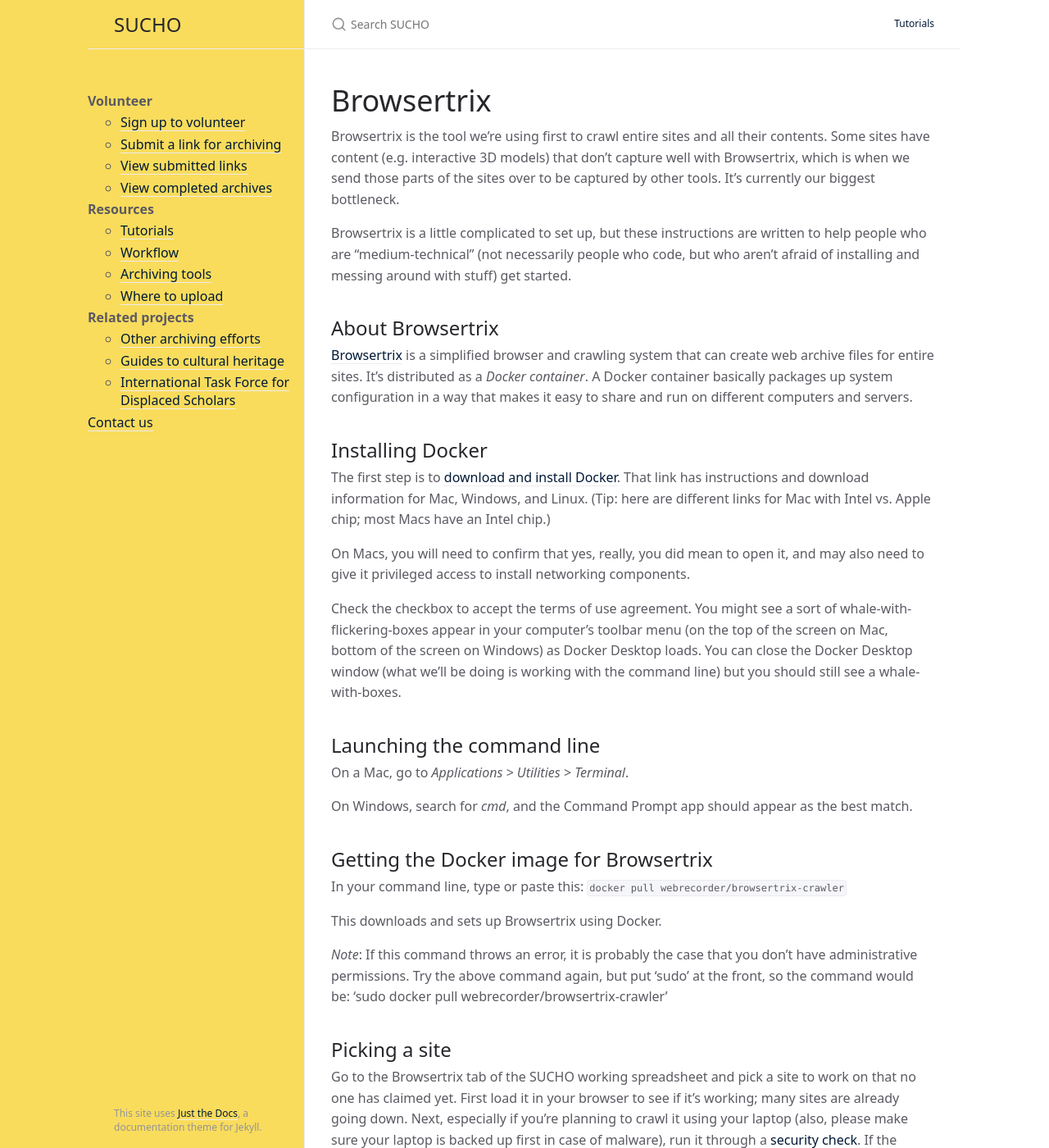
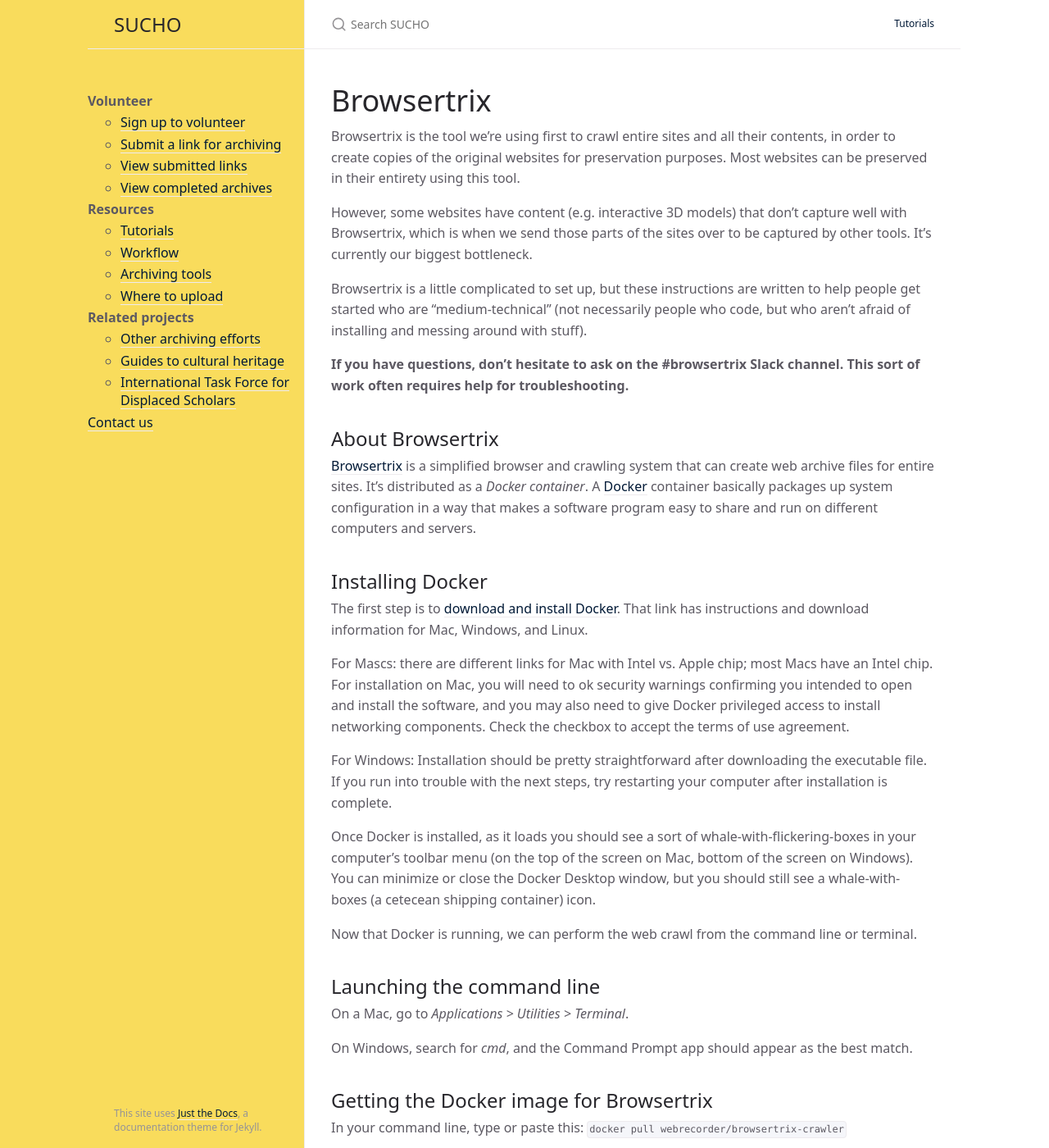
Before and after one commit to sucho-archiving/sucho-archiving.github.io, a Jekyll site: the page built from browsertrix.md, in a window 1280 px wide and 1400 px high. Shown: the whole window at 82% size. Built offline with Jekyll 4.4.1, drawn with Linux system fonts in a browser that asks for light colours; some of the changed text lies outside the part shown.

Commit message:
Update browsertrix.md
line-editing the browsertrix tutorial

````diff
--- a/browsertrix.md
+++ b/browsertrix.md
@@ -6,20 +6,28 @@
 
 # Browsertrix
 
-Browsertrix is the tool we're using first to crawl entire sites and all their contents. Some sites have content (e.g. interactive 3D models) that don't capture well with Browsertrix, which is when we send those parts of the sites over to be captured by other tools. It's currently our biggest bottleneck.
+Browsertrix is the tool we're using first to crawl entire sites and all their contents, in order to create copies of the original websites for preservation purposes. Most websites can be preserved in their entirety using this tool.
 
-Browsertrix is a little complicated to set up, but these instructions are written to help people who are "medium-technical" (not necessarily people who code, but who aren't afraid of installing and messing around with stuff) get started.
+However, some websites have content (e.g. interactive 3D models) that don't capture well with Browsertrix, which is when we send those parts of the sites over to be captured by other tools. It's currently our biggest bottleneck.
+
+Browsertrix is a little complicated to set up, but these instructions are written to help people get started who are "medium-technical" (not necessarily people who code, but who aren't afraid of installing and messing around with stuff).
+
+**If you have questions, don't hesitate to ask on the #browsertrix Slack channel. This sort of work often requires help for troubleshooting.**
 
 ## About Browsertrix
-[Browsertrix](https://github.com/webrecorder/browsertrix-crawler) is a simplified browser and crawling system that can create web archive files for entire sites. It's distributed as a *Docker container*. A Docker container basically packages up system configuration in a way that makes it easy to share and run on different computers and servers.
+[Browsertrix](https://github.com/webrecorder/browsertrix-crawler) is a simplified browser and crawling system that can create web archive files for entire sites. It's distributed as a *Docker container*. A [Docker](https://www.docker.com/) container basically packages up system configuration in a way that makes a software program easy to share and run on different computers and servers.
 
 ## Installing Docker
 
-The first step is to [download and install Docker](https://docs.docker.com/get-docker/). That link has instructions and download information for Mac, Windows, and Linux. (Tip: here are different links for Mac with Intel vs. Apple chip; most Macs have an Intel chip.)
+The first step is to [download and install Docker](https://docs.docker.com/get-docker/). That link has instructions and download information for Mac, Windows, and Linux.
 
-On Macs, you will need to confirm that yes, really, you did mean to open it, and may also need to give it privileged access to install networking components.
+For Mascs: there are different links for Mac with Intel vs. Apple chip; most Macs have an Intel chip. For installation on Mac, you will need to ok security warnings confirming you intended to open and install the software, and you may also need to give Docker privileged access to install networking components. Check the checkbox to accept the terms of use agreement.
 
-Check the checkbox to accept the terms of use agreement. You might see a sort of whale-with-flickering-boxes appear in your computer's toolbar menu (on the top of the screen on Mac, bottom of the screen on Windows) as Docker Desktop loads. You can close the Docker Desktop window (what we'll be doing is working with the command line) but you should still see a whale-with-boxes.
+For Windows: Installation should be pretty straightforward after downloading the executable file. If you run into trouble with the next steps, try restarting your computer after installation is complete.
+
+Once Docker is installed, as it loads you should see a sort of whale-with-flickering-boxes in your computer's toolbar menu (on the top of the screen on Mac, bottom of the screen on Windows). You can minimize or close the Docker Desktop window, but you should still see a whale-with-boxes (a cetecean shipping container) icon.
+
+Now that Docker is running, we can perform the web crawl from the command line or terminal.
 
 ## Launching the command line
 On a Mac, go to *Applications > Utilities > Terminal*.
@@ -31,26 +39,48 @@
 In your command line, type or paste this:
 `docker pull webrecorder/browsertrix-crawler`
 
-This downloads and sets up Browsertrix using Docker.
+This command downloads and sets up Browsertrix using Docker.
 
-*Note*: If this command throws an error, it is probably the case that you don't have administrative permissions. Try the above command again, but put 'sudo' at the front, so the command would be: 'sudo docker pull webrecorder/browsertrix-crawler'
+*Note*: If this command throws an error, you might not have administrative permissions. Try the above command again, but put `sudo` at the front, so the command would be: `sudo docker pull webrecorder/browsertrix-crawler`
 
 ## Picking a site
-Go to the Browsertrix tab of the SUCHO working spreadsheet and pick a site to work on that no one has claimed yet. First load it in your browser to see if it's working; many sites are already going down. Next, especially if you're planning to crawl it using your laptop (also, please make sure your laptop is backed up first in case of malware), run it through a [security check](https://sitecheck.sucuri.net/). If the security check can't run on the site, try again with another link; we have other people who can run the crawler on dodgier links using stand-alone servers.
+Go to the Browsertrix tab of the SUCHO working spreadsheet and pick a site to work on that no one has claimed yet. To claim the site, on that row of the spreadsheet, add your name to the 'Claimed By' column, and update the 'Status' column to 'in progress.'
+
+Load the 'Collection Url' in your browser to see if it's working; many sites are already going down, so double check before proceeding.
+
+Next, to avoid downloading malware, please make sure your personal computer is backed up, and run it through a [security check](https://sitecheck.sucuri.net/). If the security check can't run on the site, make a note in the Comments field, and move on to the next item. We can assign other people to run the crawler on dodgier links using stand-alone servers.
 
 ## Creating a configuration YAML file
-A YAML file is just a plain-text file for storing configuration and such. YAML files are very picky about spaces, how many, and where they're located. You can download an [example YAML file here](crawl-config.yaml), and modify it using a plain-text editor. (If you don't have a plain-text editor already installed on your computer, download and install [Atom](https://atom.io/) for Mac or Windows, and use that to open and edit the example YAML file.)
+A YAML file is just a plain-text file for storing configuration information about how a programming script will run. YAML files are very picky about spaces, how many, and where they're located.
+
+You can download an [example YAML file here](crawl-config.yaml), and modify it using a plain-text editor. (If you don't have a plain-text editor already installed on your computer, download and install [Atom](https://atom.io/) for Mac or Windows, and use that to open and edit the example YAML file.)
+
+The crawl-config.yaml file should look as follows, with only `collection`, `url`, and `include` being changed for each case:
+
+```
+collection: "archangel-kiev-ua"
+workers: 16
+saveState: always
+seeds:
+  - url: http://archangel.kiev.ua/
+    include: .*\.archangel\.kiev\.ua/
+    scopeType: "host"
+```
 
 Here's the things you should modify:
 
 * `collection:` this should be basically the URL that you scrape, but with hyphens instead of periods in the URL. So *http://archangel.kiev.ua* becomes `collection: archangel-kiev-ua`
 * `url:` this is just the base URL in the SUCHO spreadsheet for the URL you're scraping
-* `include:` this is a little tricky it's the URL with some complicated syntax to try to capture subdomains. It starts with `.*\.` and then the first part of your URL. Instead of a dot between the parts of your URL path, it should be `\.` So *http://archangel.kiev.ua* becomes `include: .*\.archangel\.kiev\.ua/`
+* `include:` this is a little tricky, but all you need to do is reconfigure the collection URL with some new syntax to ensure the webcrawler captures subdomains. It starts with `.*\.` and then the first part of your URL. Instead of a dot between the parts of your URL path, it should be `\.` So *http://archangel.kiev.ua* becomes `include: .*\.archangel\.kiev\.ua/`
 
-Save the YAML file as *crawl-config.yaml* somewhere easy to navigate to on your computer -- on a Mac, the Documents folder is a good one. You need to be able to change your directory using the command line to where your *crawl-config.yaml* file is saved on your computer to run the Docker command to crawl the site.
+Save the YAML file as *crawl-config.yaml* somewhere easy to navigate to on your computer -- on a Mac, the Documents folder is a good one.
+
+You wil need to be able to change your directory using the command line to where your *crawl-config.yaml* file is saved on your computer to run the Docker command from that directory when you crawl the site.
+
+**Note**: If you encounter errors relating to absolute paths, directories, or other errors, you may need to double check where you placed your config file, and how you are directing browsertrix to find it.
 
 ## Starting to crawl the site
-Open up a command line again, if you closed it before.
+Open up the command line again, if you closed it before.
 
 On a Mac, this will by default put you in your home directory (i.e. /Users/your-user-name). If you saved your *crawl-config.yaml* in the Documents folder, type `cd Documents`, and your command line will put you in the Documents folder. (If you put it somewhere else, you can put in that path after the `cd`, e.g. `cd Documents/some-subfolder/another-subfolder`).
 
@@ -61,12 +91,16 @@
 If you're on Windows, use this command:
 `docker run -v %PWD%/crawl-config.yaml:/app/crawl-config.yaml -v %PWD%/crawls:/crawls/ webrecorder/browsertrix-crawler crawl --config /app/crawl-config.yaml --generateWACZ`
 
-*Note*: You may have to use 'sudo' at the start of this command. If you are on Windows, you should change "$PWD" to the absolute path. To find the absolute path for your yaml file, locate the crawl-config.yaml file and copy the directory address in the folder window.
+*Note*: You may have to use 'sudo' at the start of this command. If you are on Windows, you may be better of using the absolute path. To find the absolute path for your yaml file, locate the crawl-config.yaml file and copy the directory address in the folder window.
 
 ## Waiting
 Depending on the size of the site, it could take anywhere from a couple minutes to 10+ hours. If you run out of space on your computer, contact @Seb on the SUCHO Slack and he'll use one of the big servers on it.
 
 ## Uploading the WACZ file
-The directory that has your *crawl-config.yaml* file will get a *crawls* directory the first time you run the command to crawl a site. To find the WACZ (archive) file, open that *crawls* folder, then the *collections* folder. Inside *collections*, you should see a folder for each of the sites you've crawled. Inside that folder is a .wacz file.
+The directory that has your *crawl-config.yaml* file will generate a *crawls* directory the first time you run the command to crawl a site.
+
+To find the WACZ (archive) file, open that *crawls* folder, then the *collections* folder. Inside *collections*, you should see a folder for each of the sites you've crawled. Inside that folder is a .wacz file.
 
 Upload that .wacz file along with associated metadata to our [WACZ uploads form](https://forms.gle/N18MxWgoHtPB2xpz8).
+
+You're done! Thank you for your work. Please mark the row's status as "Submitted," and continue on to the next item.
````
